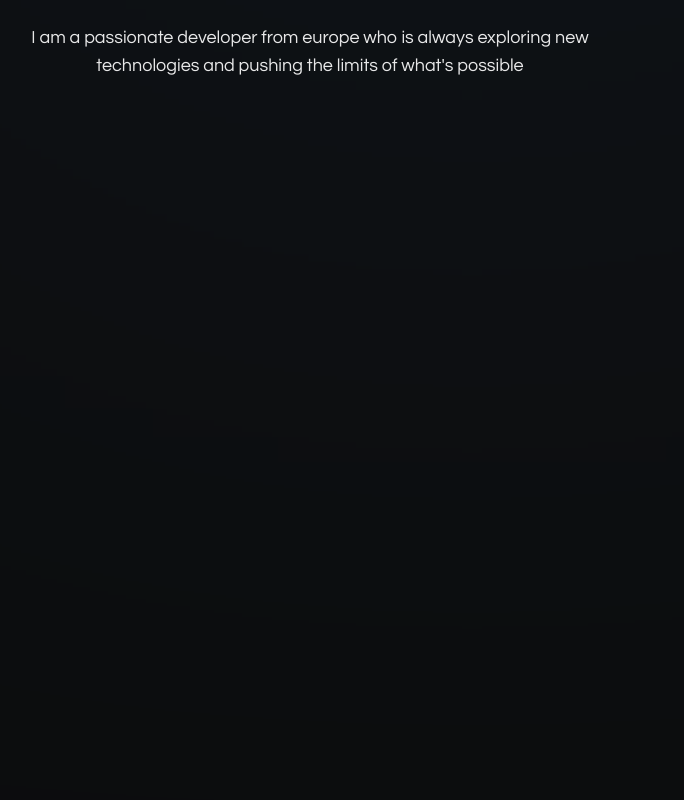
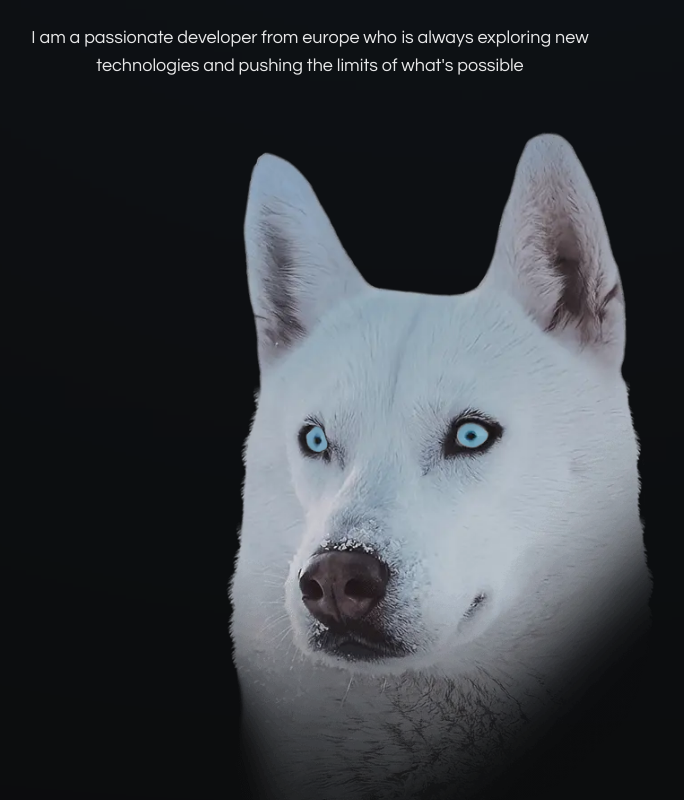
Before and after one commit to erupturatis/Personal-Website, a Next.js app: page /home in a window 1280 px wide. Shown: the part 480-1280 px from the top of the page, without its empty margins (168-852 px from the left). Built offline with nearby package versions, Linux system fonts and the light colour scheme.

Commit message:
readded husky and canvas

```diff
--- a/src/components/home/top/Top.tsx
+++ b/src/components/home/top/Top.tsx
@@ -93,10 +93,12 @@ const Top = () => {
         <>
           <div className={`  ${windowWidth > 1280 ? 'absolute 2x:right-40 xl:right-20  top-40' : ' flex  justify-center w-full   z-0 relative'} `}>
             {windowWidth > 1280 ? (
-              <>{/* <Husky scale={windowWidth / 1920} scrollEyes={false} /> */}</>
+              <>
+                <Husky scale={windowWidth / 1920} scrollEyes={false} />{' '}
+              </>
             ) : (
               <div>
-                {/* <Husky scale={windowWidth < 500 ? windowWidth / 800 : windowWidth / 1280} scrollEyes={true} /> */}
+                <Husky scale={windowWidth < 500 ? windowWidth / 800 : windowWidth / 1280} scrollEyes={true} />
                 <div className="relative">{/* <div id={'huskyScrollTop'} className="absolute top-0"></div> */}</div>
               </div>
             )}
@@ -108,7 +110,7 @@ const Top = () => {
       <div className="w-full h-[800px]">
         {windowWidth !== null && (
           <>
-            {/* <Canvas
+            <Canvas
               x1={windowWidth > 1536 ? 600 : windowWidth > 1280 ? 475 : windowWidth / 2}
               y1={0}
               x2={windowWidth / 2}
@@ -116,7 +118,7 @@ const Top = () => {
               widthP={windowWidth}
               heightP={800}
               accent={windowWidth > 1280 ? windowWidth / 10 : 0}
-            /> */}
+            />
           </>
         )}
       </div>
```
